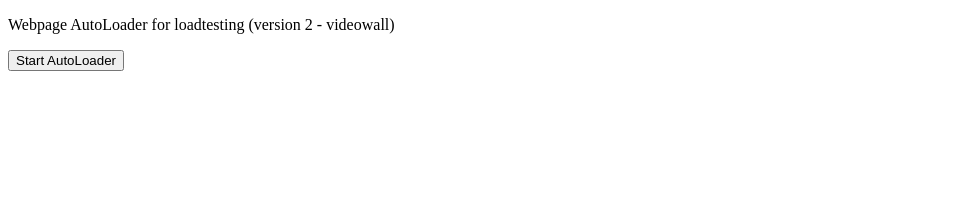
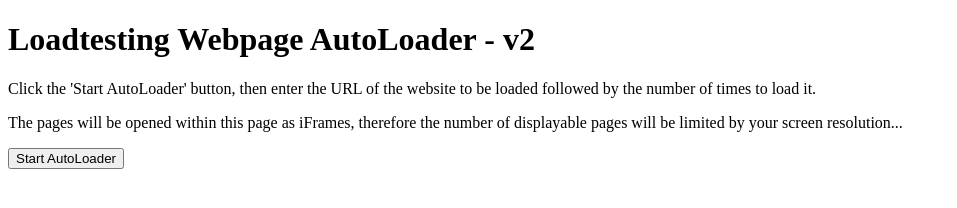
Before and after one commit to obswebperf/obswebperf.github.io, a plain HTML site: page loadtestv2.html in a window 1280 px wide. Shown: the whole page, without its empty margins (0-957 px from the left). Drawn offline with Linux system fonts and the light colour scheme.

Commit message:
Update loadtestv2.html

```diff
--- a/loadtestv2.html
+++ b/loadtestv2.html
@@ -6,7 +6,10 @@
 
 <body>
 
-<p>Webpage AutoLoader for loadtesting (version 2 - videowall)</p>
+<h1>Loadtesting Webpage AutoLoader - v2</h1>
+<p>Click the 'Start AutoLoader' button, then enter the URL of the website to be loaded followed by the number of times to load it.</p>
+
+<p>The pages will be opened within this page as iFrames, therefore the number of displayable pages will be limited by your screen resolution...</p>
 
 <button onclick="myFunction()">Start AutoLoader</button>
 
```
